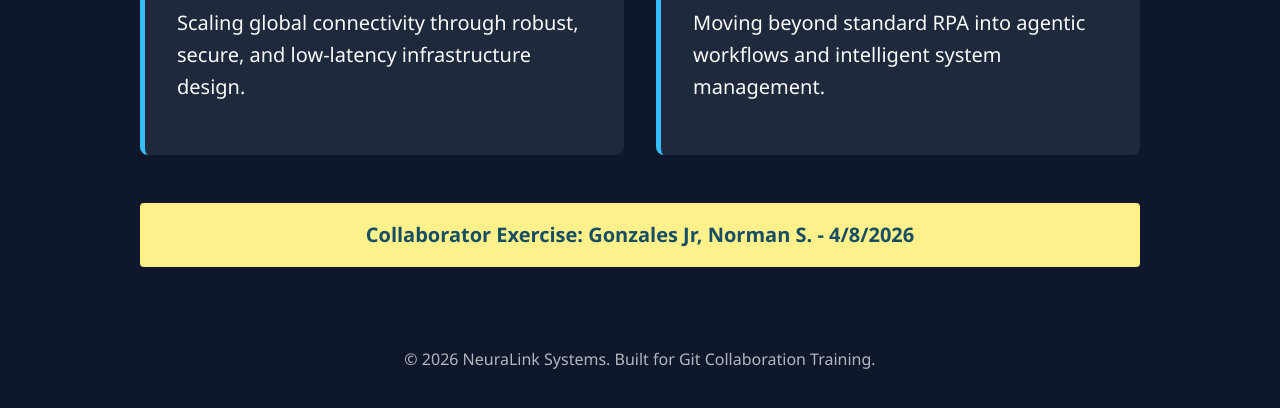
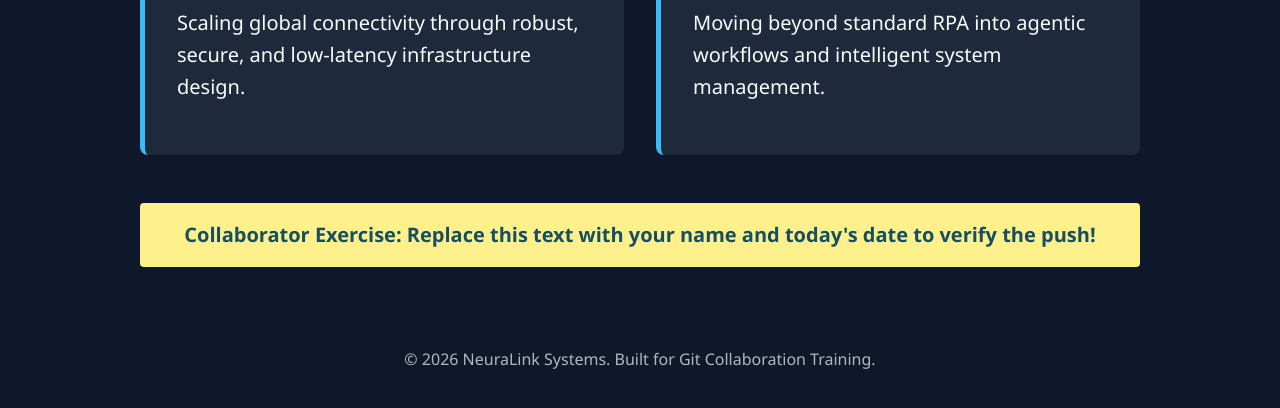
Before and after one commit to ramutan/LUNAR-CLIENT, a plain HTML site: page index.html in a window 1280 px wide. Shown: the part 596-1004 px from the top of the page. Drawn offline with Linux system fonts and the light colour scheme.

Commit message:
reverted by Igna

```diff
--- a/index.html
+++ b/index.html
@@ -113,7 +113,7 @@
         </div>
 
         <div class="edit-zone">
-            Collaborator Exercise: Gonzales Jr, Norman S. - 4/8/2026
+            Collaborator Exercise: Replace this text with your name and today's date to verify the push!
         </div>
     </div>
 
```
